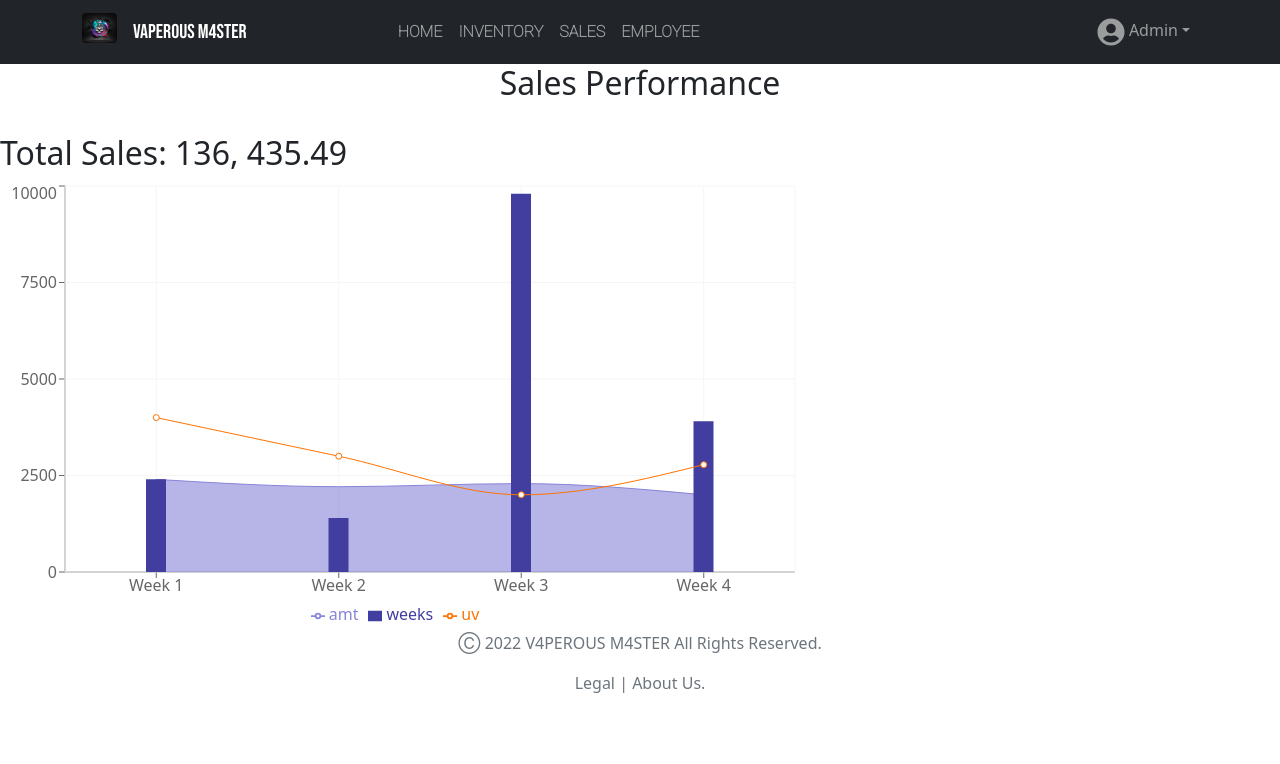
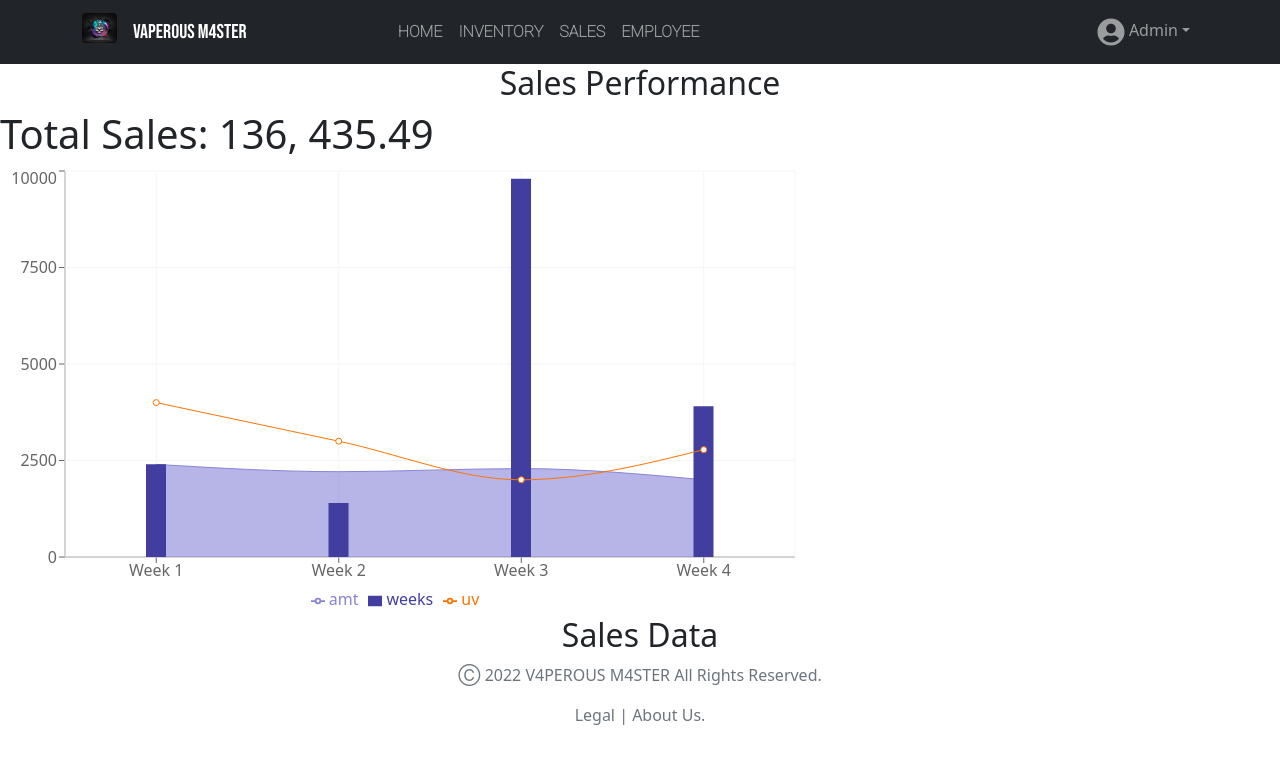
Before and after one commit to keenplify/se101-pos-project, a Next.js app in the folder fe-next/: page /SalesChart in a window 1280 px wide. Shown: the top 764 px of the page. Built offline with nearby package versions, Linux system fonts and the light colour scheme.

Commit message:
SalesChart

```diff
--- a/fe-next/pages/SalesChart.js
+++ b/fe-next/pages/SalesChart.js
@@ -47,8 +47,7 @@ export default function Sales() {
     <NavBar></NavBar>
 
     <h1 className="fs-2 text-center"> Sales Performance</h1>
-    <br></br>
-    <h1 className="fs-2 text-left"> Total Sales: 136, 435.49  </h1>
+    <h1> Total Sales: 136, 435.49  </h1>
 
         <ComposedChart width={800} height={450} data={data}>
   <XAxis dataKey="name" />
@@ -61,6 +60,7 @@ export default function Sales() {
   <Line type="monotone" dataKey="uv" stroke="#ff7300" />
 </ComposedChart>
 
+  <h1 className="fs-2 text-center"> Sales Data</h1>
   <Footer></Footer>
 
 
```
